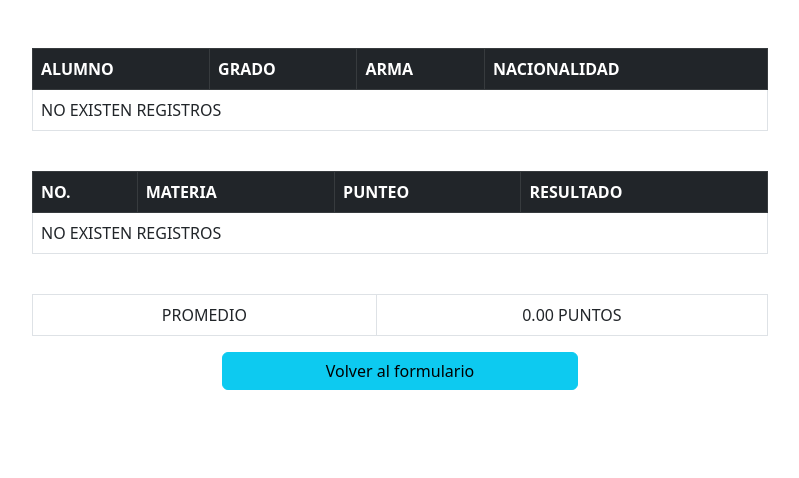
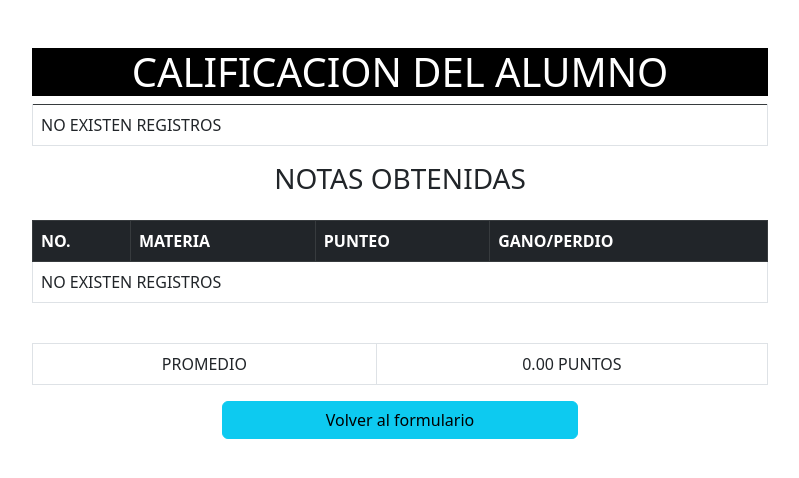
Before and after one commit to dannycornelio/final_cornelio, a PHP site: page /final_cornelio/controladores/calificaciones/buscar.php in a window 1280 px wide. Shown: the part 56-534 px from the top of the page, without its empty margins (240-1039 px from the left). Run offline with PHP 8.4, Linux system fonts and the light colour scheme; data that the repository does not hold is empty.

Commit message:
MODIFICACION EN EL CODIGO QUE PRESENTA LA CALIFICACION DEL ALUMNO

```diff
--- a/controladores/calificaciones/buscar.php
+++ b/controladores/calificaciones/buscar.php
@@ -34,20 +34,26 @@ try {
                 <table class="table table-bordered table-hover">
                     <thead class="table-dark">
                         <tr>
-                            <th>ALUMNO</th>
-                            <th>GRADO</th>
-                            <th>ARMA</th>
-                            <th>NACIONALIDAD</th>
+                            <h1 class="text-center" style="background-color: black; color: white;">CALIFICACION DEL ALUMNO</h1>
                         </tr>
                     </thead>
-                    <tbody>
-                        <?php if(count($alumnos) > 0):?>
+                    <?php if(count($alumnos) > 0):?>
                         <?php foreach($alumnos as $key => $alumno) : ?>
                         <tr class="text-center">
+                        <tr>
+                            <th>ALUMNO</th>
                             <td><?= $alumno['ALU_NOMBRE'] . ' ' . $alumno['ALU_APELLIDO']?></td>
-                            <td><?= $alumno['ALU_GRADO']?></td>
-                            <td><?= $alumno['ALU_ARMA']?></td>
-                            <td><?= $alumno['ALU_NAC']?></td>
+                        </tr>
+                        <tr>
+                        <th>GRADO Y ARMA</th>
+                            <td><?= $alumno['ALU_GRADO'] . ' ' . 'de' . ' ' . $alumno['ALU_ARMA']?></td>
+                        </tr>
+                        <tr>
+                        <th>NACIONALIDAD</th>
+                        <td><?= $alumno['ALU_NAC']?></td>
+                        </tr>
+                     <tbody>
+
                         </tr>
                         <?php endforeach ?>
                         <?php else :?>
@@ -59,6 +65,10 @@ try {
                 </table>
             </div>
         </div>
+
+        <tr>
+            <h3 class="text-center" style="margin-top: 0; margin-bottom: 0;">NOTAS OBTENIDAS</h3>
+        </tr>
         <div class="row justify-content-center mt-4">
             <div class="col-lg-8">
                 <table class="table table-bordered table-hover">
@@ -67,7 +77,7 @@ try {
                             <th>NO. </th>
                             <th>MATERIA</th>
                             <th>PUNTEO</th>
-                            <th>RESULTADO</th>
+                            <th>GANO/PERDIO</th>
                         </tr>
                     </thead>
                     <tbody>
```
